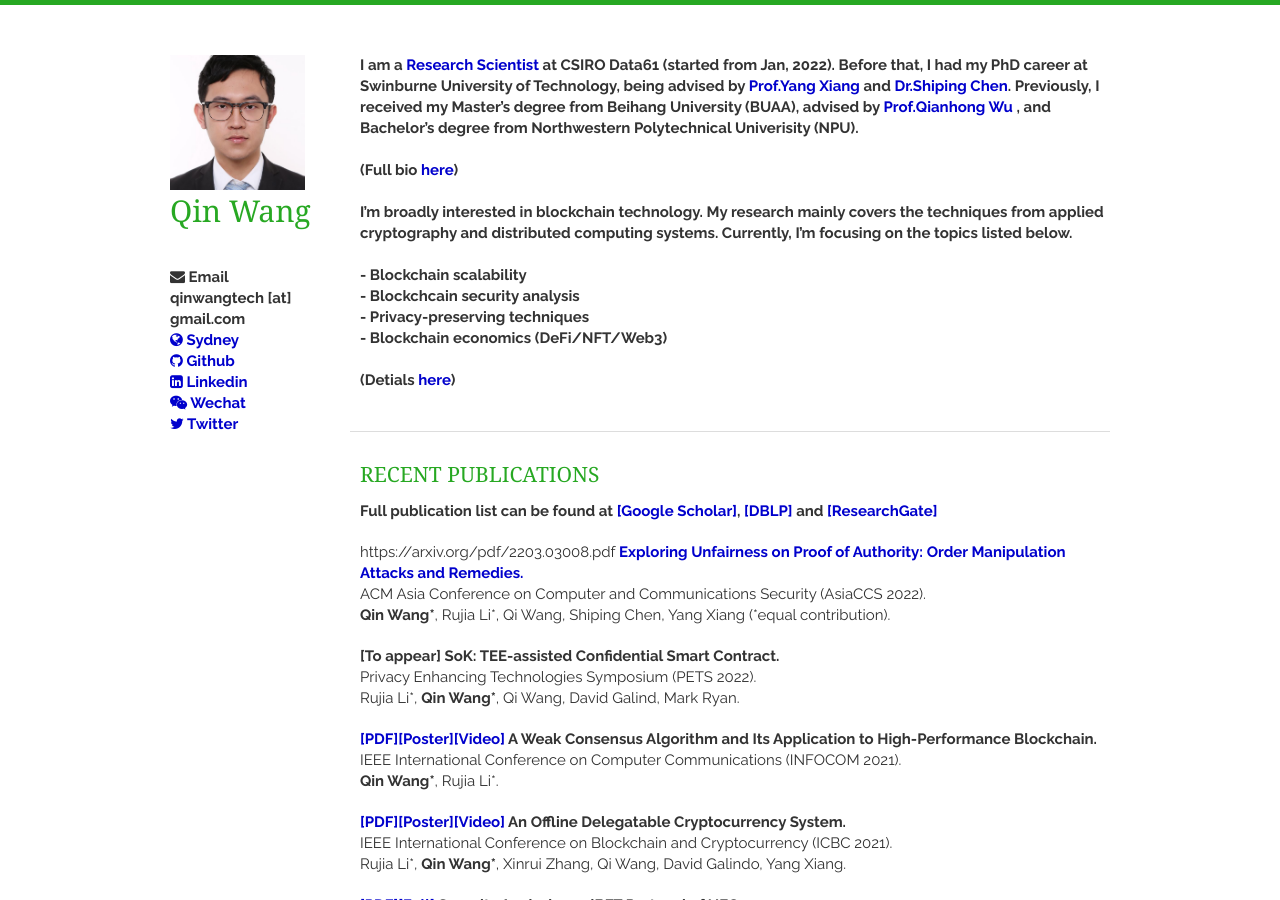
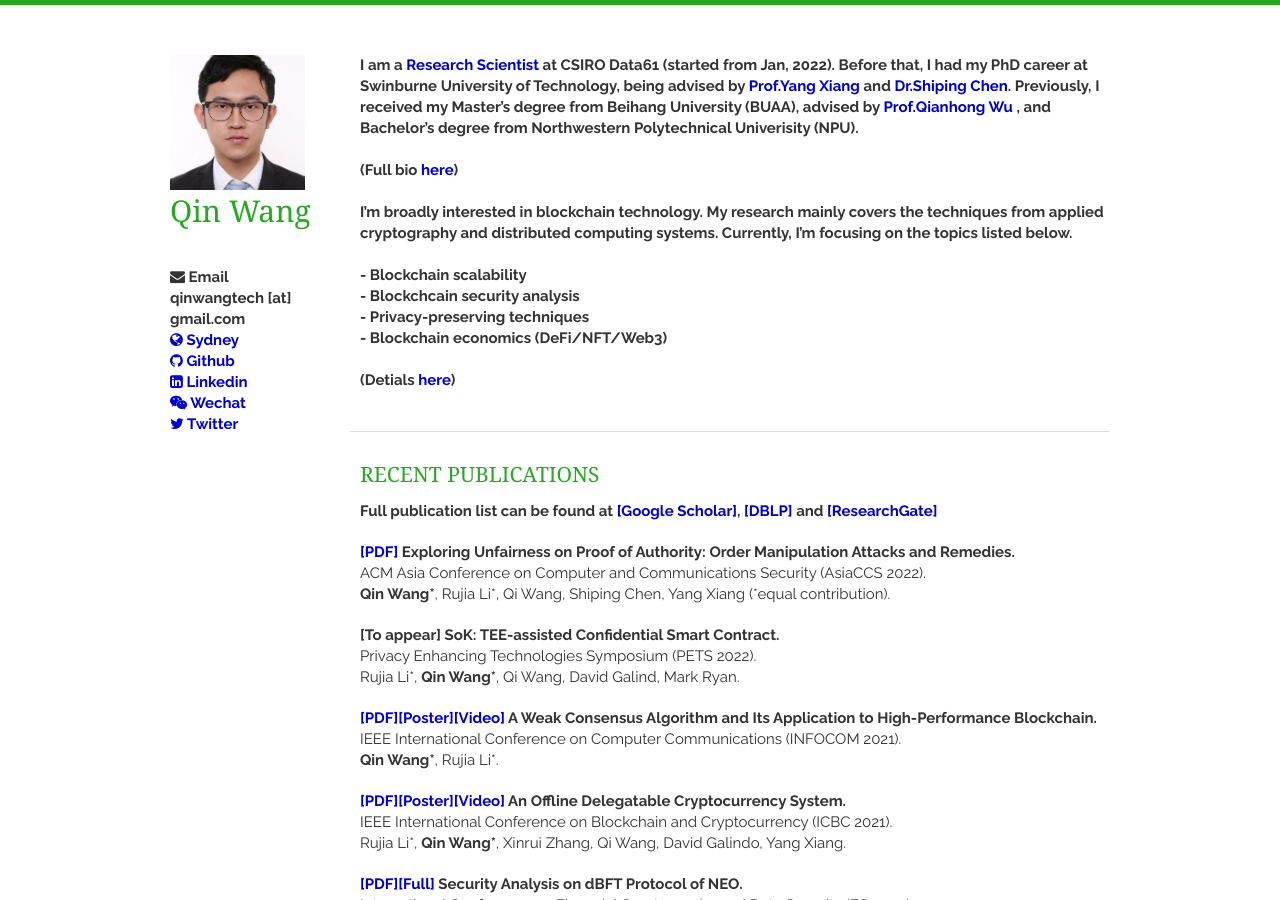
Before and after one commit to AaronWang-git/qinwang-git.github.io, a Jekyll site: the page built from index.html, in a window 1280 px wide and 900 px high. Built offline with Jekyll 4.4.1, drawn with Linux system fonts in a browser that asks for light colours; nearby versions of some CDN libraries; a script that is not in the unit is left out; the list of posts is cut into pages by our own code; some of the changed lines change nothing that is shown.

Commit message:
Update publications.html

```diff
--- a/_includes/publications.html
+++ b/_includes/publications.html
@@ -8,9 +8,9 @@
 
     <article>
         <header>
-            https://arxiv.org/pdf/2203.03008.pdf
-            <strong> <a href = "https://arxiv.org/pdf/2203.03008.pdf" target="_blank">
-            Exploring Unfairness on Proof of Authority: Order Manipulation Attacks and Remedies.</a></strong>
+
+            <strong> <a href = "https://arxiv.org/pdf/2203.03008.pdf" target="_blank">[PDF]</a>
+            Exploring Unfairness on Proof of Authority: Order Manipulation Attacks and Remedies.</strong>
             <br> ACM Asia Conference on Computer and Communications Security (AsiaCCS 2022).
             <br><strong>Qin Wang<sup>*</sup></strong>, <b>Rujia Li</b><sup>*</sup>, Qi Wang, Shiping Chen, Yang Xiang (*equal contribution).
        </header>
```
